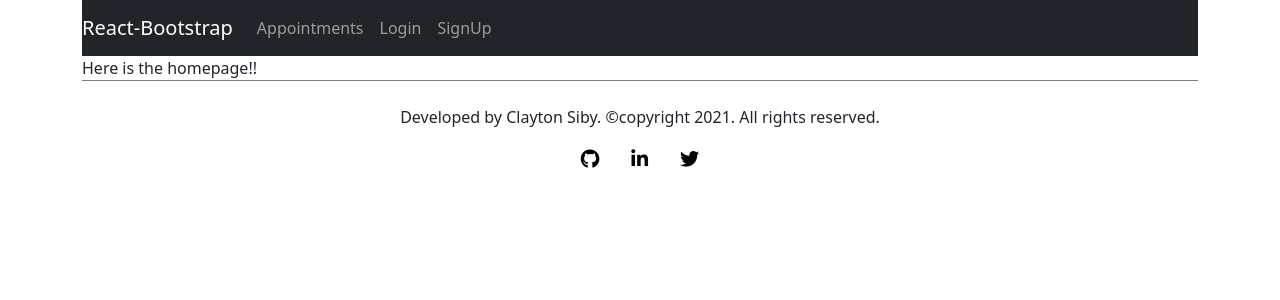
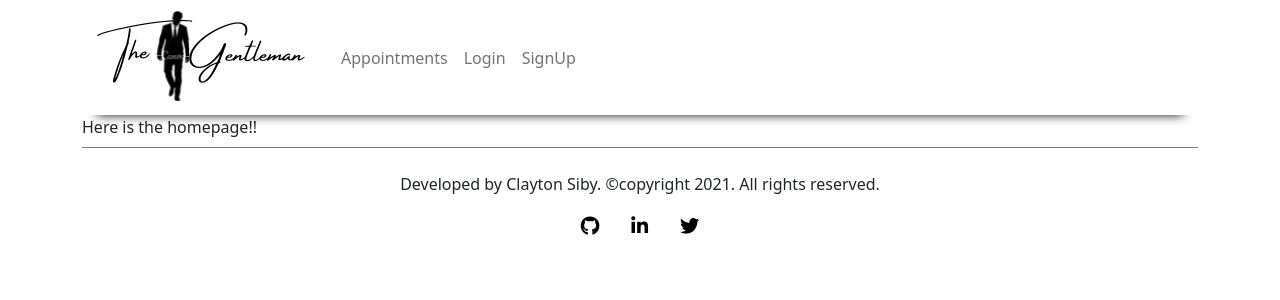
Before and after one commit to ClaytonSiby/the-gentleman-app, a React (Create React App) app: page / in a window 1280 px wide. Shown: the top 300 px of the page. Built offline with nearby package versions, Linux system fonts and the light colour scheme.

Commit message:
Add logo and update the Footer and Header components

```diff
--- /dev/null
+++ b/src/assets/scss/defaults.scss
@@ -0,0 +1,3 @@
+.container {
+    width: 1400px;
+}
--- /dev/null
+++ b/src/assets/scss/header.module.scss
@@ -0,0 +1,5 @@
+.theNavbar {
+    display: flex !important;
+    justify-content: space-between;
+    box-shadow: 0px 15px 10px -15px #111;
+}
--- a/src/components/Footer.js
+++ b/src/components/Footer.js
@@ -2,7 +2,7 @@ import React from 'react';
 import styles from '../assets/scss/footer.module.scss';
 
 const Footer = () => (
-  <div className={`pt-4 text-center ${styles.footerContainer}`}>
+  <div className={`mt-2 pt-4 text-center ${styles.footerContainer}`}>
     <p>Developed by Clayton Siby. &copy;copyright 2021. All rights reserved.</p>
     <p>
       <span className={`${styles.socialIcon}`}>
--- a/src/components/Header.js
+++ b/src/components/Header.js
@@ -1,22 +1,54 @@
-import React from 'react';
-import { Navbar, Nav } from 'react-bootstrap';
+import React from 'react'
+import PropTypes from 'prop-types'
+import { Navbar, Nav } from 'react-bootstrap'
+import { connect } from 'react-redux'
+import logo from '../assets/images/logo.PNG'
+import styles from '../assets/scss/header.module.scss'
 
-const Header = () => (
-  <Navbar sticky="top" collapseOnSelect expand="lg" bg="dark" variant="dark">
-    <Navbar.Brand href="#home">React-Bootstrap</Navbar.Brand>
-    <Navbar.Toggle aria-controls="responsive-navbar-nav" />
-    <Navbar.Collapse id="responsive-navbar-nav">
-      <Nav className="mr-auto">
-        <Nav.Link href="/appointments">Appointments</Nav.Link>
-      </Nav>
-      <Nav className="mr-auto">
-        <Nav.Link href="/login">Login</Nav.Link>
-        <Nav.Link eventKey={2} href="/signup">
-          SignUp
-        </Nav.Link>
-      </Nav>
-    </Navbar.Collapse>
+const Header = ({ loggedIn }) => (
+  <Navbar
+    sticky='top'
+    className={`px-2 ${styles.theNavbar}`}
+    collapseOnSelect
+    expand='lg'
+    bg='white'
+    variant='light'
+  >
+    <div>
+      <Navbar.Brand href='#home'>
+        <img src={logo} alt='logo' />
+      </Navbar.Brand>
+    </div>
+    <div>
+      <Navbar.Toggle aria-controls='responsive-navbar-nav' />
+      <Navbar.Collapse id='responsive-navbar-nav'>
+        {loggedIn ? (
+          <Nav className='mr-auto'>
+            <Nav.Link href='/appointments'>Appointments</Nav.Link>
+            <Nav.Link href='/signout'>Logout</Nav.Link>
+          </Nav>
+        ) : (
+          <Nav className='mr-auto'>
+            <Nav.Link href='/appointments'>Appointments</Nav.Link>
+            <Nav.Link href='/login'>Login</Nav.Link>
+            <Nav.Link eventKey={2} href='/signup'>
+              SignUp
+            </Nav.Link>
+          </Nav>
+        )}
+      </Navbar.Collapse>
+    </div>
   </Navbar>
-);
+)
 
-export default Header;
+Header.propTypes = {
+  loggedIn: PropTypes.bool.isRequired
+}
+
+const mapStateToProps = state => {
+  return {
+    loggedIn: state.signup.loggedIn
+  }
+}
+
+export default connect(mapStateToProps)(Header)
--- a/src/index.js
+++ b/src/index.js
@@ -5,6 +5,7 @@ import { Provider } from 'react-redux';
 import { PersistGate } from 'redux-persist/integration/react';
 import App from './App';
 import { store, persistor } from './redux/store';
+import './assets/scss/defaults.scss';
 import 'bootstrap/dist/css/bootstrap.min.css';
 
 ReactDOM.render(
```
Also changed, not shown: src/assets/images/bg_image.jpg, src/assets/images/logo.PNG (added).
